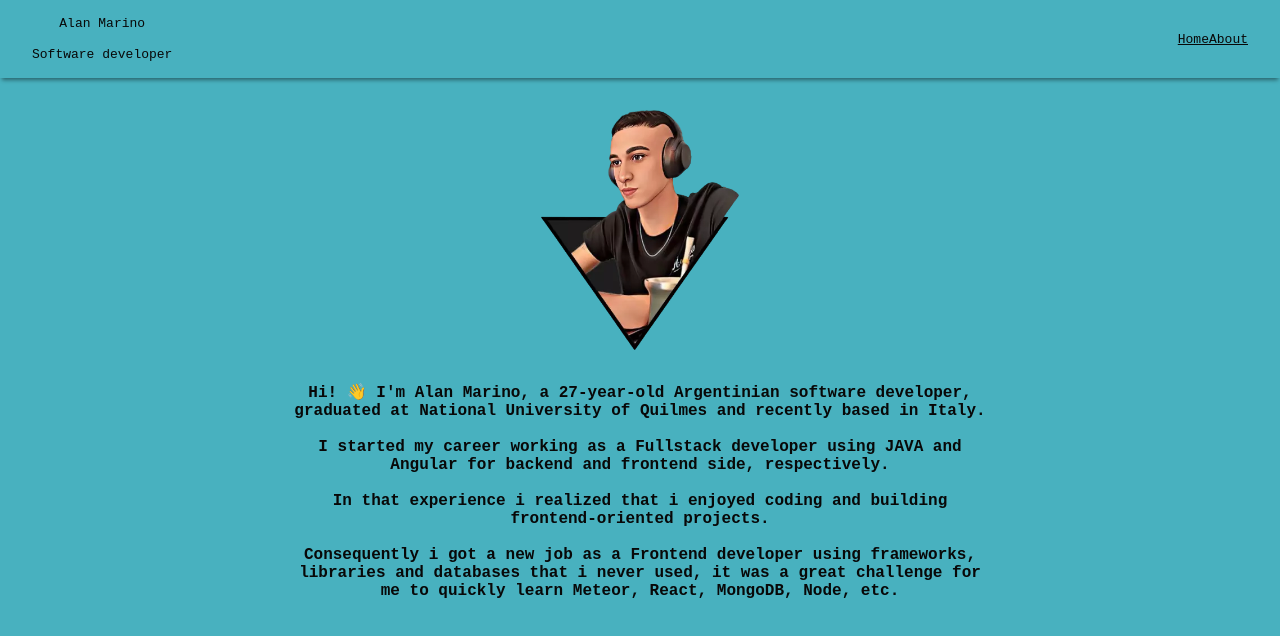
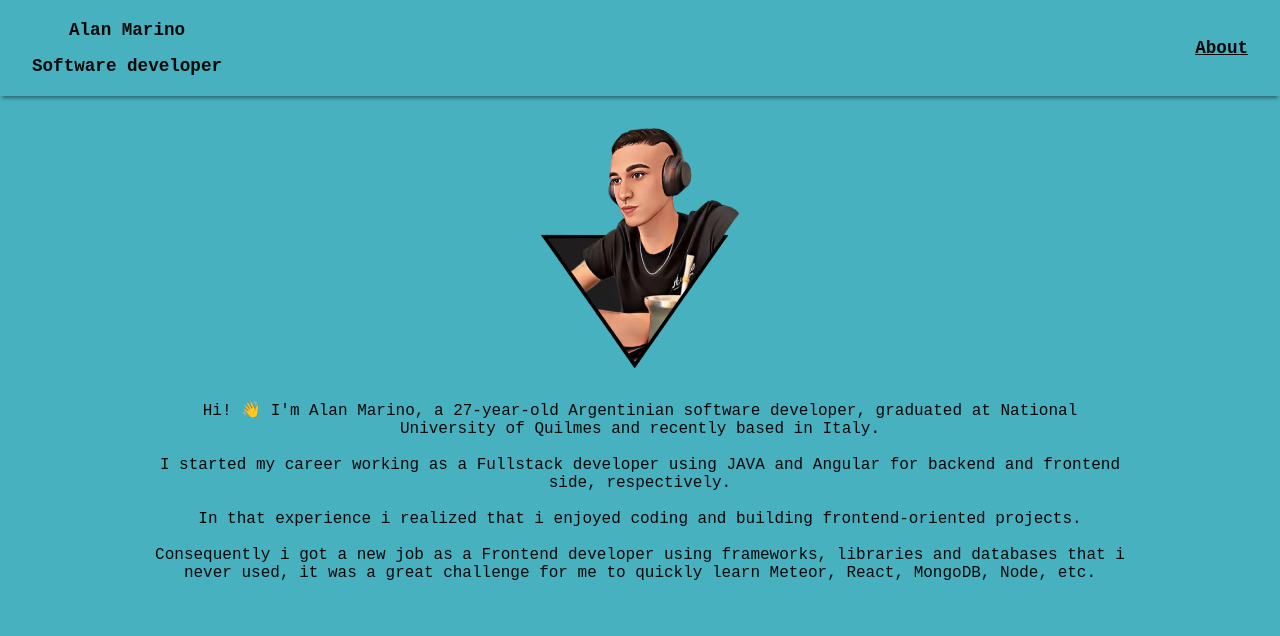
Before and after one commit to marinoalan/portfolio, a Next.js app: page / in a window 1280 px wide. Shown: the top 636 px of the page. Built offline with nearby package versions, Linux system fonts and the light colour scheme.

Commit message:
Prevent font size scale on landscape

```diff
--- a/pages/_app.tsx
+++ b/pages/_app.tsx
@@ -43,6 +43,10 @@ const GlobalStyle = createGlobalStyle`
       --lineColor: #00ff00;
       --boxShadowColor: #00000070;
     }
+  }
+
+  html {
+    -webkit-text-size-adjust: 100%; /* Prevent font scaling in landscape */
   }
 
   body {
--- a/pages/index.tsx
+++ b/pages/index.tsx
@@ -6,7 +6,6 @@ const CenteredText = styled.p`
   margin-block: 0px;
   margin-top: 2rem;
   font-size: 1rem;
-  font-weight: bold;
 `;
 
 const TextWrapper = styled.div`
@@ -15,7 +14,7 @@ const TextWrapper = styled.div`
 `;
 
 const TextContainer = styled.div`
-  max-width: 44rem;
+  max-width: max(44rem, 80%);
 `;
 
 const millisecondsSecond = 1000;
--- a/src/components/atoms/Navbar.tsx
+++ b/src/components/atoms/Navbar.tsx
@@ -24,6 +24,9 @@ const Header = styled.header`
   z-index: 1000;
   box-shadow: 0 4px 4px -2px var(--boxShadowColor);
   background-color: var(--backgroundColor);
+  min-height: 6rem;
+  font-size: 1.1rem;
+  font-weight: bold;
 `;
 
 const Ul = styled.ul`
@@ -36,11 +39,9 @@ const Nav = styled.nav`
   margin-right: 2rem;
 `;
 
-const HomeLink: ILink = { href: "/", text: "Home" };
-
 const AboutLink: ILink = { href: "/about", text: "About" };
 
-const links: ILink[] = [HomeLink, AboutLink];
+const links: ILink[] = [AboutLink];
 
 const Navbar = () => (
   <Header>
```
